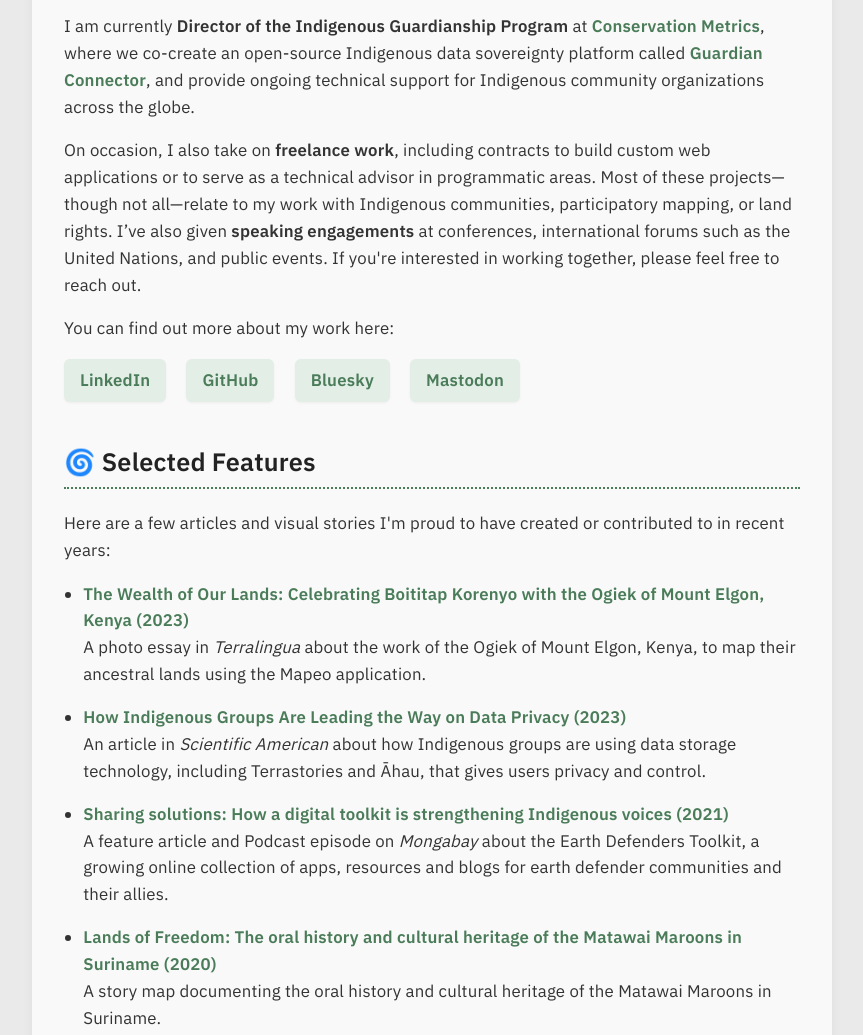
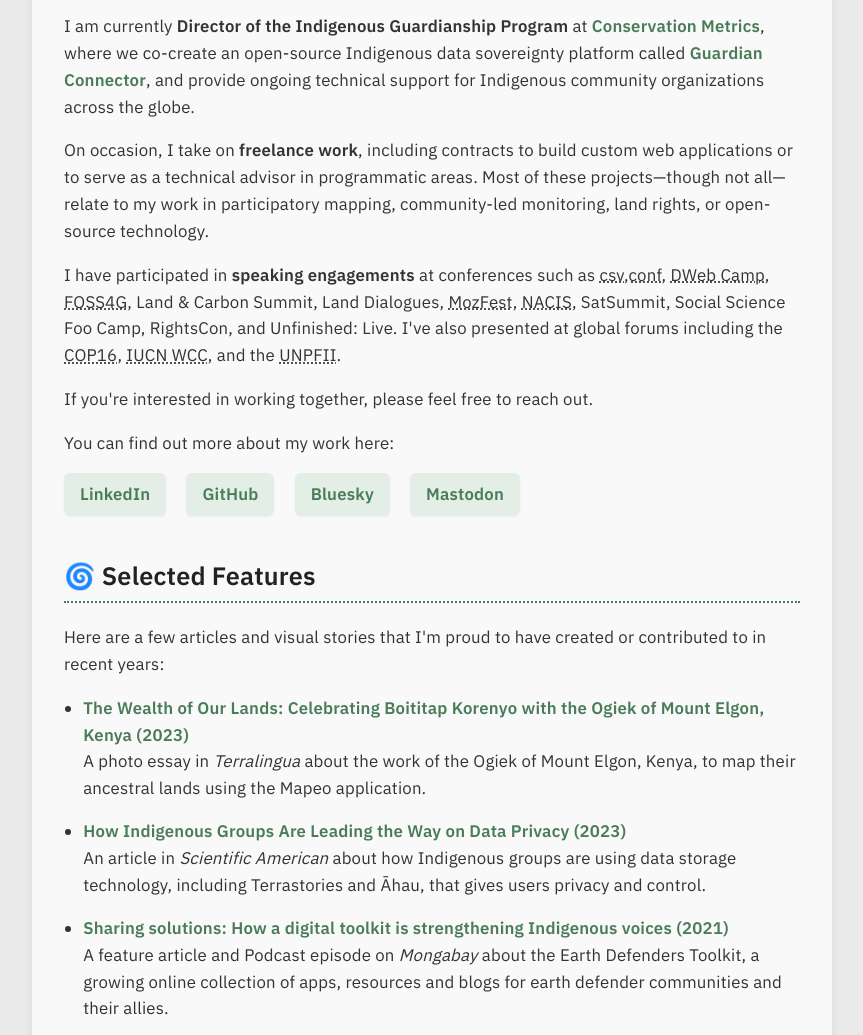
Before and after one commit to rudokemper/rudokemper.github.io, a website: page index.html in a window 1280 px wide. Shown: the part 1180-2215 px from the top of the page, without its empty margins (208-1071 px from the left). Drawn offline with Linux system fonts and the light colour scheme.

Commit message:
Add speaking engagements

```diff
--- a/index.html
+++ b/index.html
@@ -60,8 +60,8 @@
       <h1>👋 Hi, I'm Rudo Kemper</h1>
       <p>
         I'm a geographer and technologist with over a decade of experience supporting Indigenous and
-        other communities in mapping and monitoring their lands, and building digital tools that
-        increase self-determination and autonomy.
+        other local communities in mapping and monitoring their lands, and building digital tools
+        that increase self-determination and autonomy.
       </p>
       <p>
         My professional experience includes fieldwork with communities throughout the Amazon,
@@ -116,13 +116,28 @@
         globe.
       </p>
       <p>
-        On occasion, I also take on <strong>freelance work</strong>, including contracts to build
-        custom web applications or to serve as a technical advisor in programmatic areas. Most of
-        these projects—though not all—relate to my work with Indigenous communities, participatory
-        mapping, or land rights. I’ve also given <strong>speaking engagements</strong> at
-        conferences, international forums such as the United Nations, and public events. If you're
-        interested in working together, please feel free to reach out.
+        On occasion, I take on <strong>freelance work</strong>, including contracts to build custom
+        web applications or to serve as a technical advisor in programmatic areas. Most of these
+        projects—though not all—relate to my work in participatory mapping, community-led
+        monitoring, land rights, or open-source technology.
       </p>
+      <p>
+        I have participated in <strong>speaking engagements</strong> at conferences such as
+        <abbr title="CSV Conference">csv,conf</abbr>,
+        <abbr title="Decentralized Web Camp">DWeb Camp</abbr>,
+        <abbr title="Free and Open Source Software for Geospatial">FOSS4G</abbr>, Land & Carbon
+        Summit, Land Dialogues, <abbr title="Mozilla Festival">MozFest</abbr>,
+        <abbr title="North American Cartographic Information Society">NACIS</abbr>, SatSummit,
+        Social Science Foo Camp, RightsCon, and Unfinished: Live. I've also presented at global
+        forums including the
+        <abbr title="Conference of the Parties to the Convention on Biological Diversity"
+          >COP16</abbr
+        >,
+        <abbr title="International Union for Conservation of Nature – World Conservation Congress"
+          >IUCN WCC</abbr
+        >, and the <abbr title="United Nations Permanent Forum on Indigenous Issues">UNPFII</abbr>.
+      </p>
+      <p>If you're interested in working together, please feel free to reach out.</p>
       <p>You can find out more about my work here:</p>
       <p class="link-group">
         <a
@@ -157,8 +172,8 @@
 
       <h2>🌀 Selected Features</h2>
       <p>
-        Here are a few articles and visual stories I'm proud to have created or contributed to in
-        recent years:
+        Here are a few articles and visual stories that I'm proud to have created or contributed to
+        in recent years:
       </p>
       <ul>
         <li>
@@ -220,8 +235,8 @@
 
       <h2>📸 Photography</h2>
       <p>
-        In addition to my work in Indigenous rights, participatory mapping, conservation and
-        open-source technology, I am also a photographer. Check out my visual work here:
+        In addition to my professional work, I am also a photographer. Check out my visual work
+        here:
       </p>
       <p class="link-group">
         <a
```
